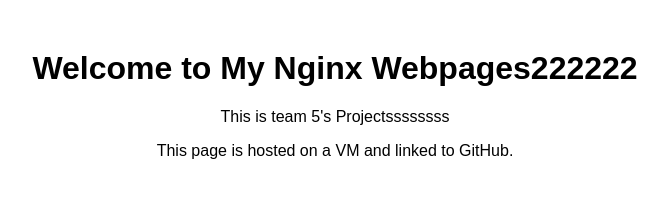
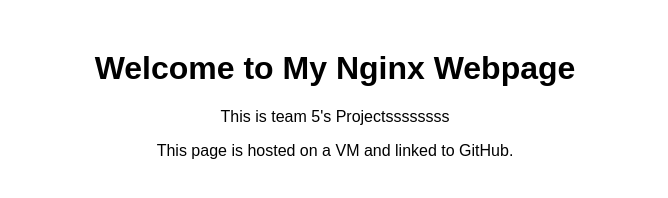
Before and after one commit to Elnathan-Y/C270_Week12_Demo, a plain HTML site: page index.html in a window 1280 px wide. Shown: the whole page, without its empty margins (305-973 px from the left). Drawn offline with Linux system fonts and the light colour scheme.

Commit message:
shezad changes

```diff
--- a/index.html
+++ b/index.html
@@ -1,13 +1,13 @@
 <!DOCTYPE html>
 <html>
 <head>
-    <title>My Webpage on Nginx88888881</title>
+    <title>My Webpage on Nginx1</title>
     <style>
         body { font-family: Arial, sans-serif; text-align: center; margin-top: 50px; }
     </style>
 </head>
 <body>
-    <h1>Welcome to My Nginx Webpages222222</h1>
+    <h1>Welcome to My Nginx Webpage</h1>
     <p>This is team 5's Projectssssssss</p>
     <p>This page is hosted on a VM and linked to GitHub.</p>
 </body>
```
